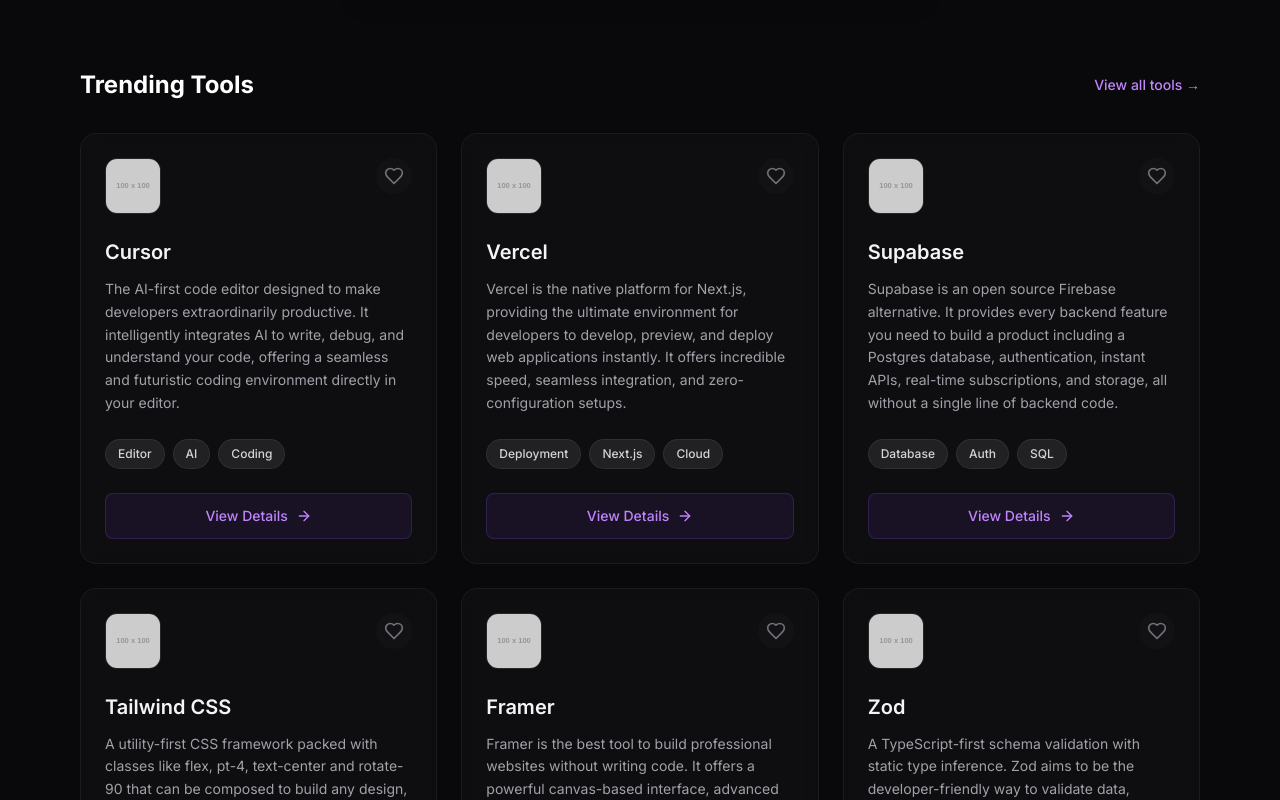
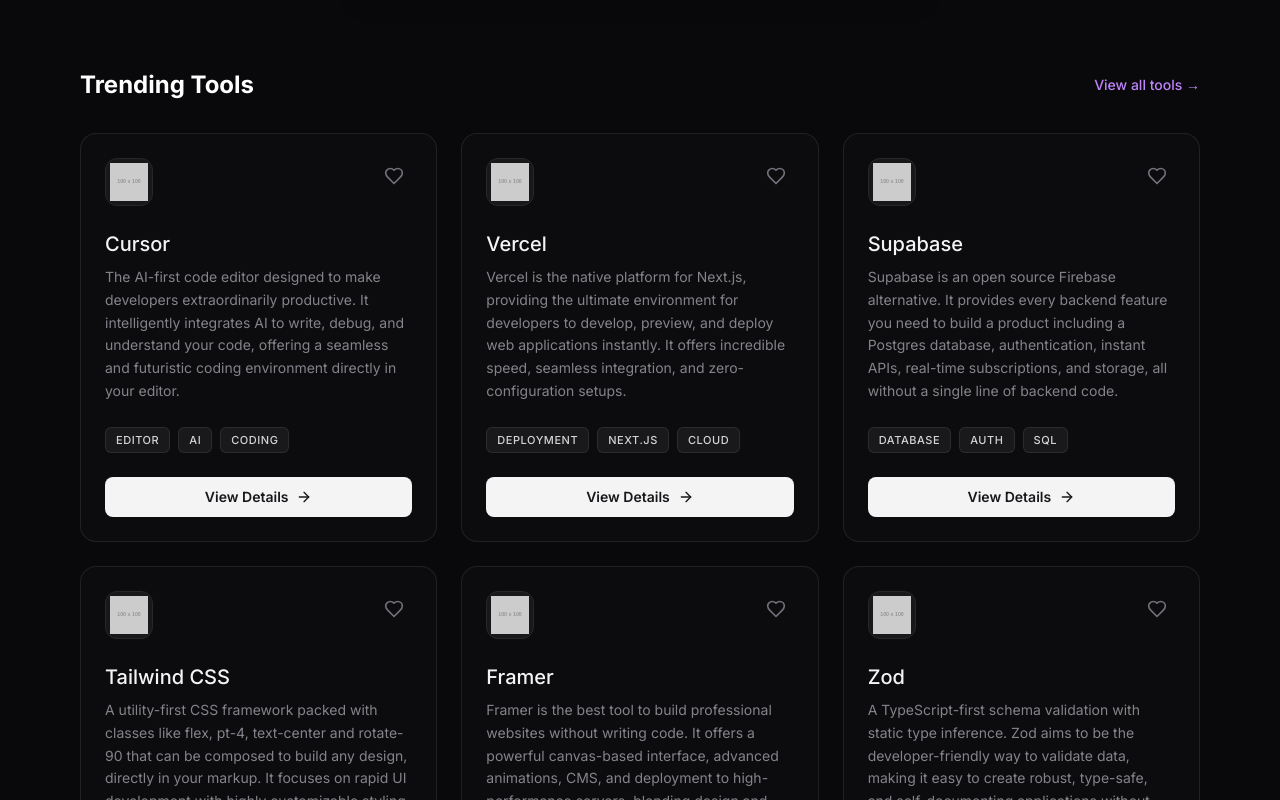
Before and after one commit to realmasin/builderhub, a Next.js app: page / in a window 1280 px wide. Shown: the part 540-1340 px from the top of the page. Built offline with nearby package versions, Linux system fonts and the light colour scheme.

Commit message:
Update ToolCard.tsx

```diff
--- a/src/components/shared/ToolCard.tsx
+++ b/src/components/shared/ToolCard.tsx
@@ -2,26 +2,59 @@
 import { ExternalLink, Heart, ArrowRight } from "lucide-react";
 import { Tool } from "../../types";
 import Link from "next/link";
+import { useState, useEffect } from "react";
 
 export default function ToolCard({ tool }: { tool: Tool }) {
+  const [isFavorite, setIsFavorite] = useState(false);
+
+  // is tool in favorites
+  useEffect(() => {
+    const savedFavs = JSON.parse(localStorage.getItem("builderhub_favs") || "[]");
+    setIsFavorite(savedFavs.some((t: Tool) => t.id === tool.id));
+  }, [tool.id]);
+
+  // heart job
+  const toggleFavorite = (e: React.MouseEvent) => {
+    e.preventDefault();
+    const savedFavs = JSON.parse(localStorage.getItem("builderhub_favs") || "[]");
+
+    if (isFavorite) {
+      const newFavs = savedFavs.filter((t: Tool) => t.id !== tool.id);
+      localStorage.setItem("builderhub_favs", JSON.stringify(newFavs));
+      setIsFavorite(false);
+    } else {
+      savedFavs.push(tool);
+      localStorage.setItem("builderhub_favs", JSON.stringify(savedFavs));
+      setIsFavorite(true);
+    }
+  };
+
   return (
-    <div className="glass-card p-6 flex flex-col h-full group hover:bg-zinc-800/50 hover:-translate-y-1 transition-all duration-300 w-full">
+    <div className="group relative flex flex-col h-full bg-[#0c0c0e] hover:bg-[#121214] border border-zinc-800/80 hover:border-zinc-700 p-6 rounded-2xl transition-all duration-500 ease-out">
       <div className="flex justify-between items-start mb-6">
-        <div className="w-14 h-14 relative rounded-xl overflow-hidden bg-zinc-900 border border-zinc-800 flex-shrink-0">
-          <img src={tool.logo} alt={tool.name} className="object-cover w-full h-full" onError={(e) => { (e.target as HTMLImageElement).src = 'https://placehold.co/100x100/18181b/ffffff?text=Icon'; }} />
+        <div className="w-12 h-12 relative rounded-xl overflow-hidden bg-white/5 border border-zinc-800 flex-shrink-0 transition-transform duration-500 group-hover:scale-105 group-hover:shadow-lg">
+          <img src={tool.logo} alt={tool.name} className="object-cover w-full h-full p-1" onError={(e) => { (e.target as HTMLImageElement).src = 'https://placehold.co/100x100/18181b/ffffff?text=Icon'; }} />
         </div>
-        <button className="text-zinc-500 hover:text-purple-500 transition-colors bg-zinc-900/50 p-2 rounded-full">
-          <Heart className="w-5 h-5" />
+
+        {/* heart effects */}
+        <button
+          onClick={toggleFavorite}
+          className="text-zinc-500 hover:text-red-500 transition-all duration-300 p-2 rounded-full hover:bg-red-500/10 active:scale-75"
+        >
+          <Heart className={`w-5 h-5 transition-all duration-300 ${isFavorite ? "fill-red-500 text-red-500" : ""}`} />
         </button>
       </div>
-      <h3 className="text-xl font-semibold text-zinc-100 mb-3 group-hover:text-purple-400 transition-colors">{tool.name}</h3>
-      <p className="text-zinc-400 text-sm mb-6 leading-relaxed flex-grow">{tool.description}</p>
+
+      <h3 className="text-xl font-medium text-zinc-100 mb-2 transition-colors duration-300 group-hover:text-white">{tool.name}</h3>
+      <p className="text-zinc-400 text-sm mb-6 leading-relaxed flex-grow opacity-80 group-hover:opacity-100 transition-opacity duration-300">{tool.description}</p>
+
       <div className="flex flex-wrap gap-2 mb-6 w-full">
         {tool.tags.map((tag) => (
-          <span key={tag} className="text-xs font-medium px-3 py-1.5 rounded-full bg-zinc-800/80 text-zinc-300 border border-zinc-700/50">{tag}</span>
+          <span key={tag} className="text-[11px] font-medium px-2.5 py-1 rounded-md bg-zinc-800/50 text-zinc-300 border border-zinc-700/50 uppercase tracking-wider">{tag}</span>
         ))}
       </div>
-      <Link href={`/tools/${tool.id}`} className="w-full flex items-center justify-center gap-2 bg-purple-600/10 hover:bg-purple-600 text-purple-400 hover:text-white py-3 rounded-lg text-sm font-medium transition-all duration-300 mt-auto border border-purple-500/20">
+
+      <Link href={`/tools/${tool.id}`} className="w-full flex items-center justify-center gap-2 bg-zinc-100 text-zinc-900 hover:bg-white py-2.5 rounded-lg text-sm font-semibold transition-all duration-300 mt-auto active:scale-[0.98]">
         View Details <ArrowRight className="w-4 h-4" />
       </Link>
     </div>
```
